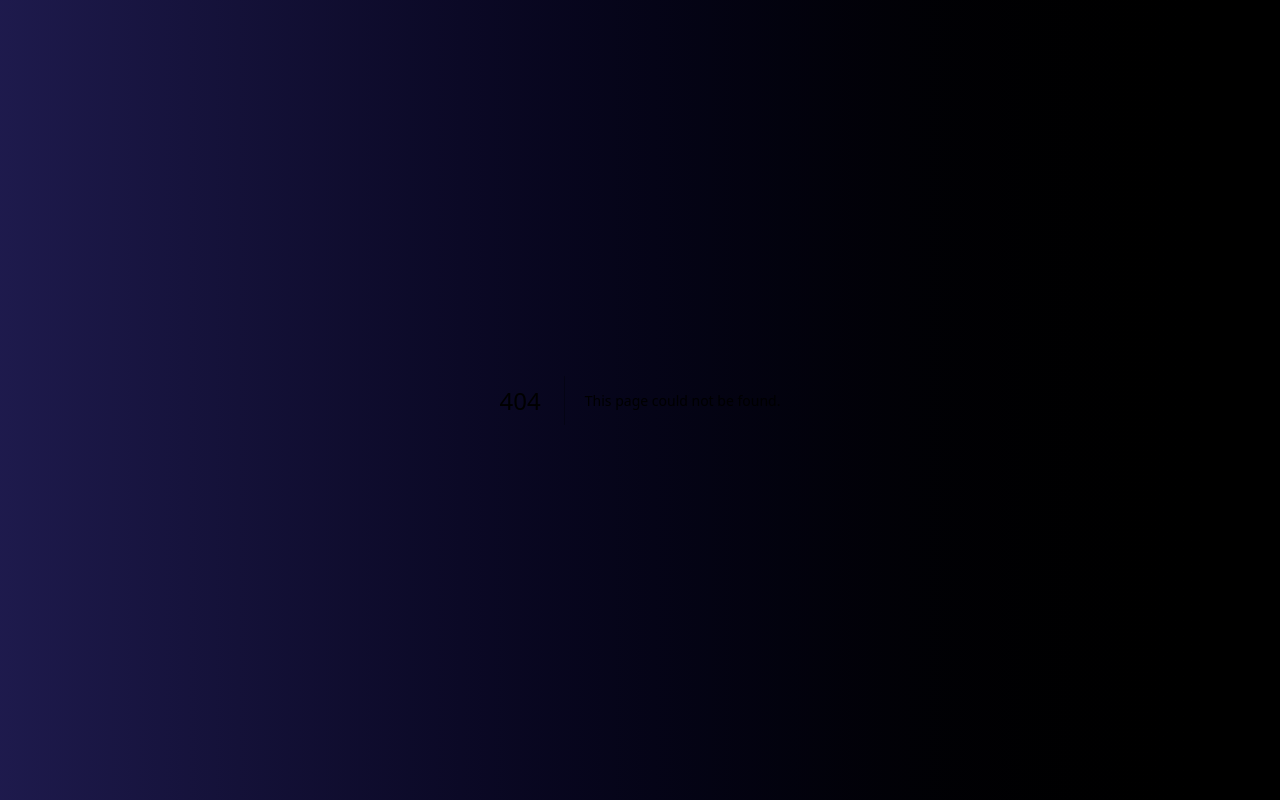
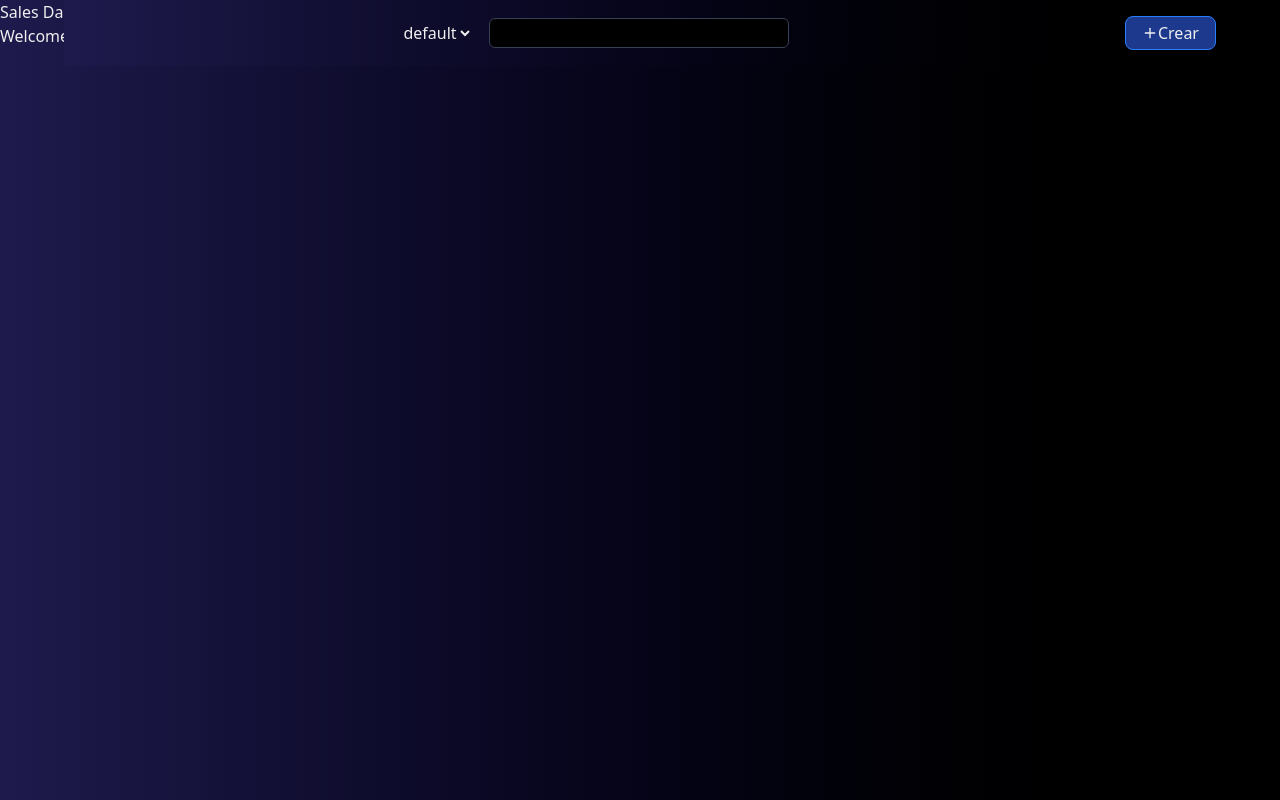
Before and after one commit to josuesss72/frontend-toolsflow, a Next.js app: page /sales in a window 1280 px wide. Before the commit this address had no page. Built offline with nearby package versions, Linux system fonts and the light colour scheme.

Commit message:
feat: agregar layout y página de ventas con encabezado y contenido inicial

```diff
--- /dev/null
+++ b/src/app/sales/layout.tsx
@@ -0,0 +1,14 @@
+import Header from "../components/header/Header";
+
+export default function SalesLayout({
+	children,
+}: {
+	children: React.ReactNode;
+}) {
+	return (
+		<div className="flex">
+			<Header />
+			{children}
+		</div>
+	);
+}
--- /dev/null
+++ b/src/app/sales/page.tsx
@@ -0,0 +1,11 @@
+export default function SalesPage() {
+	return (
+		<div>
+			<h1>Sales Dashboard</h1>
+			<p>
+				Welcome to the sales dashboard. Here you can view and manage your sales
+				data.
+			</p>
+		</div>
+	);
+}
```
